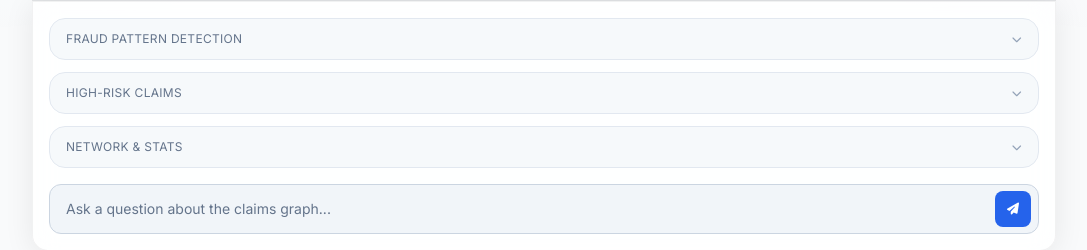
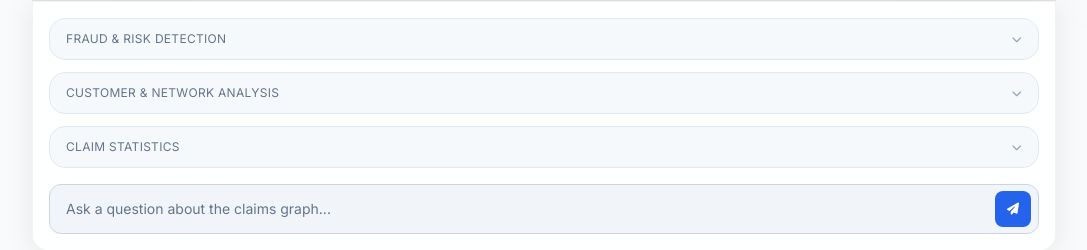
Before and after one commit to chintaabhinav/Insurance_Fraud_Detection_Graph_UI, a Flask app: page /chat in a window 1280 px wide. Shown: the part 521-771 px from the top of the page, without its empty margins (96-1183 px from the left). Run offline with Flask 3, Linux system fonts and the light colour scheme; some libraries are stand-ins or nearby versions.

Commit message:
Updated questions for graph and filestore search chat

```diff
--- a/app/templates/chat.html
+++ b/app/templates/chat.html
@@ -70,58 +70,47 @@
     const SUGGESTION_SETS = {
         rag: [
             {
-                title: 'Specific Claim Details',
+                title: 'Claim Identification',
                 items: [
-                    "Tell me who is the agent for the claim with transaction ID TXN99900001",
-                    "What is the claim amount for TXN99900005?",
-                    "What is the diagnosis code for claim TXN99900001?",
-                    "Show me the incident details for transaction TXN99900003"
+                    "What is the agent ID for claim TXN55500001?",
+                    "When was claim TXN55500001 filed?",
                 ]
             },
             {
-                title: 'Fraud Analysis Results',
+                title: 'Locations & Summaries',
                 items: [
-                    "Why was claim TXN99900001 flagged as fraudulent?",
-                    "What fraud patterns were detected in claim TXN99900002?",
-                    "What are the red flags for claim TXN99900001?",
-                    "What is the recommendation for claim TXN99900002?"
+                    "Where did incident TXN55500001 occur?",
+                    "What are the customer name and claim amount for TXN55500001?"
                 ]
             },
             {
-                title: 'Document Content',
+                title: 'Fraud & Amount Analysis',
                 items: [
-                    "What documents are required for a health insurance claim?",
-                    "Summarize all the claims that have been uploaded",
-                    "Show me all health insurance claims that were flagged as fraudulent"
+                    "What is the amount and when was the claim filed for TXN55500001?",
+                    "How much is the claim amount for TXN55500001?",
                 ]
             }
         ],
         graph: [
             {
-                title: 'Fraud Pattern Detection',
+                title: 'Fraud & Risk Detection',
                 items: [
-                    "Show me claims with shared SSNs",
-                    "Find agent-vendor collusion patterns",
-                    "Which vehicles have been claimed multiple times?",
-                    "Who are the most frequent claimants?"
+                    "Get me the details of potential fraud rings linked to claim TXN00000001",
+                    "Check for collusion between Agent AGENT00413 and Vendor VNDR00556"
                 ]
             },
             {
-                title: 'High-Risk Claims',
+                title: 'Customer & Network Analysis',
                 items: [
-                    "Show me high risk claims",
-                    "Find claims over $50,000",
-                    "What are the largest pending claims?",
-                    "Show me major severity claims"
+                    "How many claims were filed by Christopher Demarest?",
+                    "Who filed claim TXN00000001?"
                 ]
             },
             {
-                title: 'Network & Stats',
+                title: 'Claim Statistics',
                 items: [
-                    "Find the fraud ring around customer CUST123",
-                    "Which agents handle the most claims?",
-                    "How many claims are in the graph?",
-                    "What percentage of claims are fraudulent?"
+                    "What is the claim amount for TXN00000002?",
+                    "What is the average claim amount?"
                 ]
             }
         ]
```
